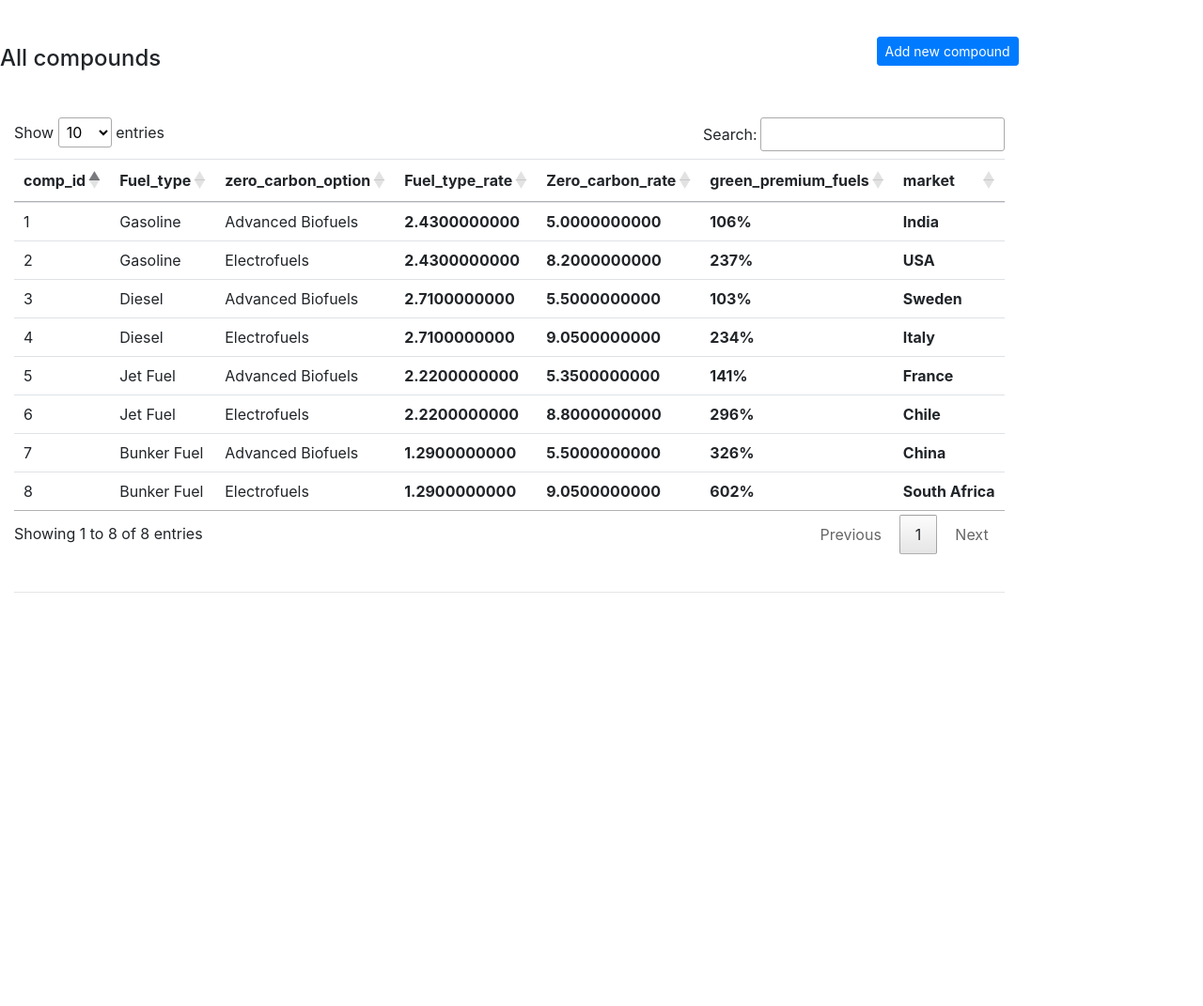
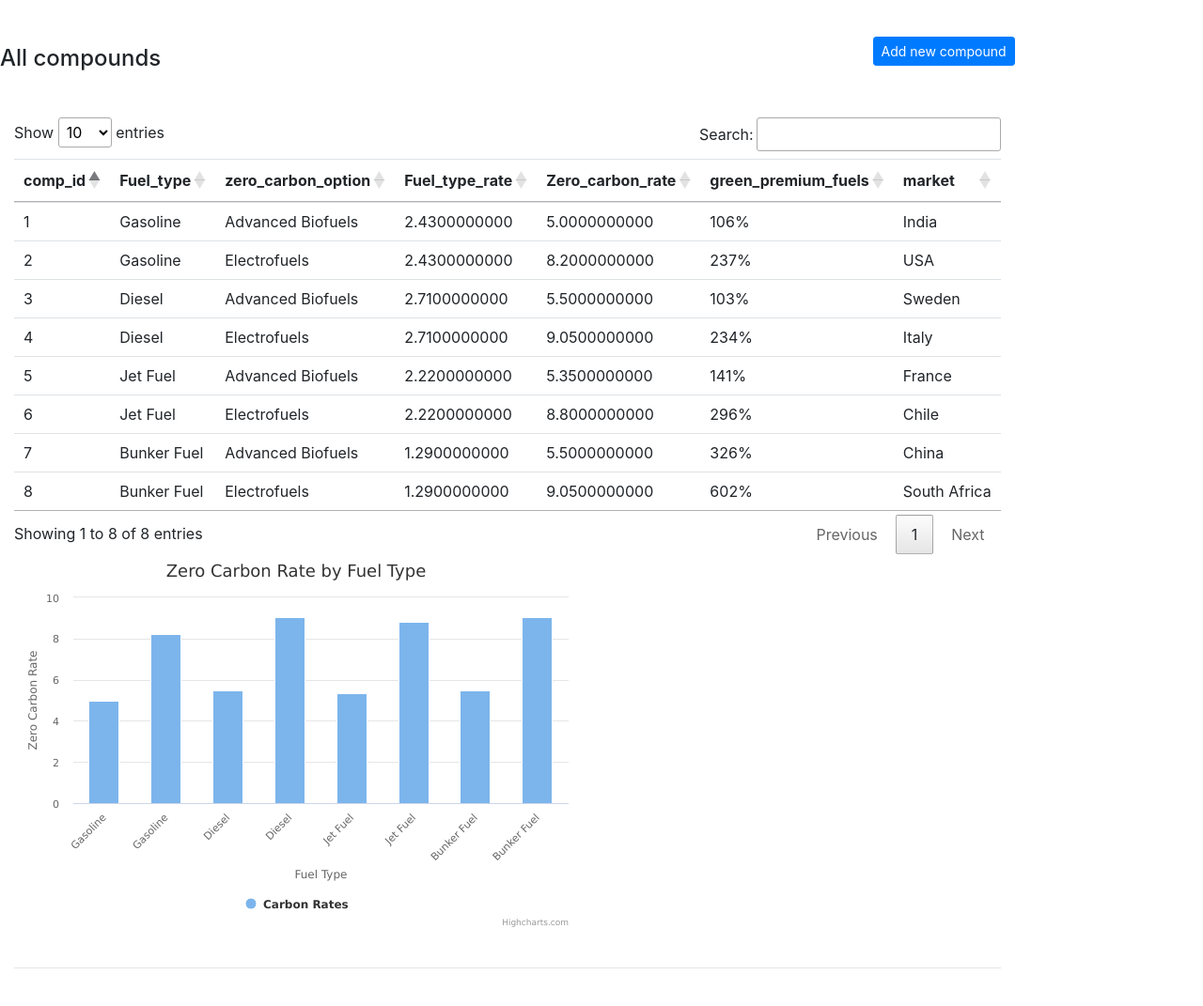
Before and after one commit to SriDeepthi92/Django-ajax-datatables-highcharts, a Django app: page /compound/ in a window 1280 px wide. Shown: the whole page at 94% size. Before the commit the page ends 631 px from the top, so only its background shows below. Run offline with Django 5.2, Linux system fonts and the light colour scheme; data comes from the database, SQL or seed files in the repository; both versions use the stored data as it was after the commit; some libraries are stand-ins or nearby versions.

Commit message:
high charts

```diff
--- a/materials/templates/compound-list.html
+++ b/materials/templates/compound-list.html
@@ -39,7 +39,7 @@
 
     <form action="" method=POST>
         {% csrf_token %}
-    <table class="table" id="example" style="position: relative;">
+    <table class="table" id="data-table" style="position: relative;">
 
         <thead>
     <tr>
@@ -61,10 +61,10 @@
               <td>{{object.comp_id}}</td>
               <td>{{object.Fuel_type}}</td>
               <td>{{object.zero_carbon_option}}</td>
-          <th>{{ object.Fuel_type_rate}}</th>
-          <th>{{ object.Zero_carbon_rate}}</th>
-          <th>{{ object.green_premium_fuels}}</th>
-          <th>{{ object.market}}</th>
+          <td>{{ object.Fuel_type_rate}}</td>
+          <td>{{ object.Zero_carbon_rate}}</td>
+          <td>{{ object.green_premium_fuels}}</td>
+          <td>{{ object.market}}</td>
 
 
             </tr>
@@ -73,20 +73,64 @@
     </tbody>
 
     </table>
+    <div id="column-chart-container" style="width: 600px; height: 400px;"></div>
     </form>
    <br> <hr>
  <br>
  </div>
  <script>
    $(document).ready( function () {
-	new DataTable('#example', {
+	new DataTable('#data-table', {
     search: {
         return: true
     }
 });
    });
  </script>
+     <!-- Highcharts Script -->
+     <script>
+        function getDataFromTable(tableId) {
+            const table = document.getElementById(tableId);
+            const rows = table.querySelectorAll("tbody tr");
+            const categories = [];
+            const values = [];
 
+            rows.forEach(row => {
+                const cells = row.querySelectorAll("td");
+                categories.push(cells[1].innerText); // Categories
+                values.push(parseFloat(cells[4].innerText.trim())); // Values
+            });
+
+            return { categories, values };
+        }
+
+        const data = getDataFromTable("data-table");
+
+        Highcharts.chart('column-chart-container', {
+            chart: {
+                type: 'column'
+            },
+            title: {
+                text: 'Zero Carbon Rate by Fuel Type'
+            },
+            xAxis: {
+                categories: data.categories,
+                title: {
+                    text: 'Fuel Type'
+                }
+            },
+            yAxis: {
+                min: 0,
+                title: {
+                    text: 'Zero Carbon Rate'
+                }
+            },
+            series: [{
+                name: 'Carbon Rates',
+                data: data.values
+            }]
+        });
+    </script>
     <!--style-- type="text/css">
     section.compound-form {
         width: 1100px;
```
Also changed, not shown: db.sqlite3.
